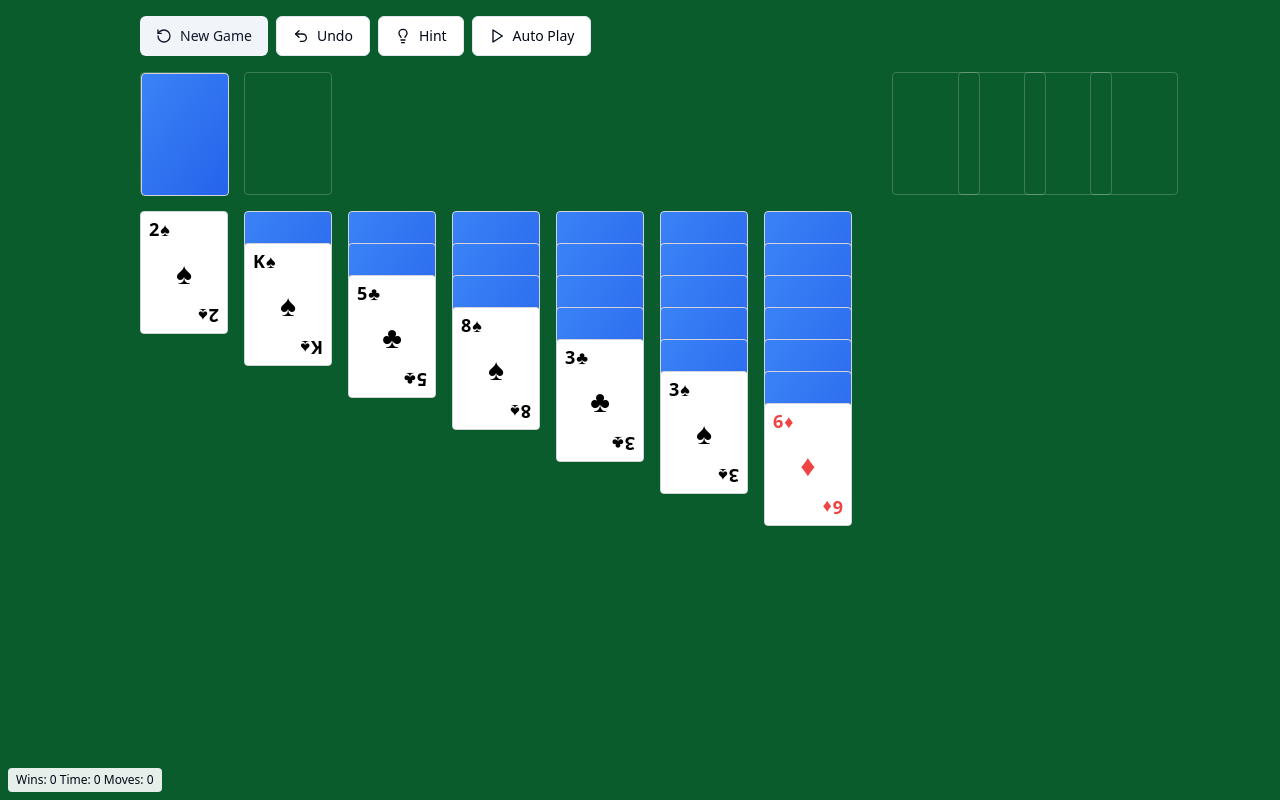
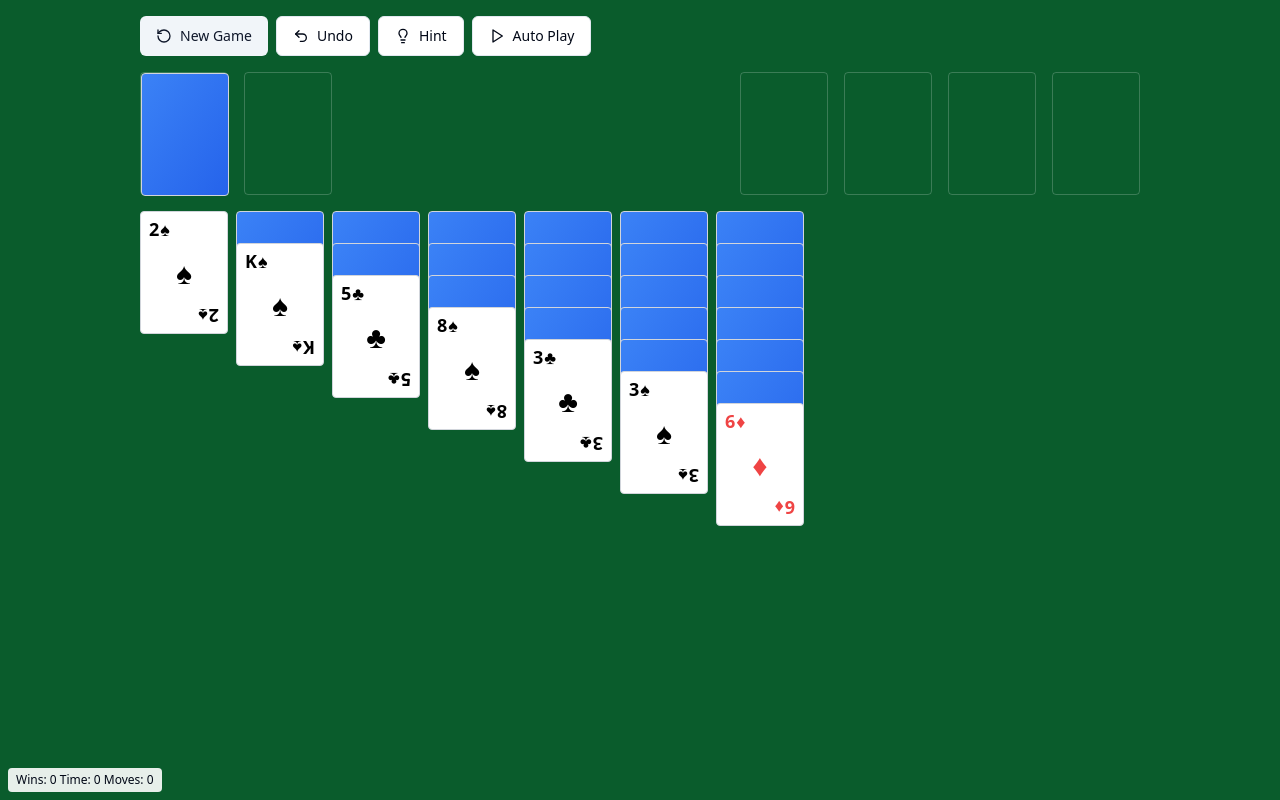
Before and after one commit to mschausnegl/solitaire-sunshine-grove-29, a React (Vite) app: page / in a window 1280 px wide. Built offline with nearby package versions, Linux system fonts and the light colour scheme.

Commit message:
Adjust spacing between piles
Updated the spacing between the stock/waste pile and the foundation/tableau piles to ensure consistent spacing throughout the game layout.
[skip gpt_engineer]

```diff
--- a/src/components/game/TableauSection.tsx
+++ b/src/components/game/TableauSection.tsx
@@ -14,7 +14,7 @@ const TableauSection: React.FC<TableauSectionProps> = ({
   highlightedCards
 }) => {
   return (
-    <div className="flex gap-2 md:gap-4">
+    <div className="flex gap-2">
       {tableau.map((pile, i) => (
         <div key={i} className="relative min-h-[8rem] w-[3.5rem] md:w-[5.5rem]">
           {pile.map((card, j) => (
--- a/src/pages/Index.tsx
+++ b/src/pages/Index.tsx
@@ -123,7 +123,7 @@ const Index = () => {
             />
           </div>
 
-          <div className="flex items-start justify-between">
+          <div className="flex items-start gap-2">
             <div className="flex-none">
               <StockAndWaste
                 stock={gameState.stock}
@@ -134,7 +134,9 @@ const Index = () => {
               />
             </div>
 
-            <div className="flex-none" style={{ width: 'calc((3.5rem * 4 + 0.5rem * 3) * var(--tw-scale-x, 1))' }}>
+            <div className="flex-grow" />
+
+            <div className="flex-none">
               <FoundationPiles
                 foundations={gameState.foundations}
                 highlightedCards={highlightedCards}
```
